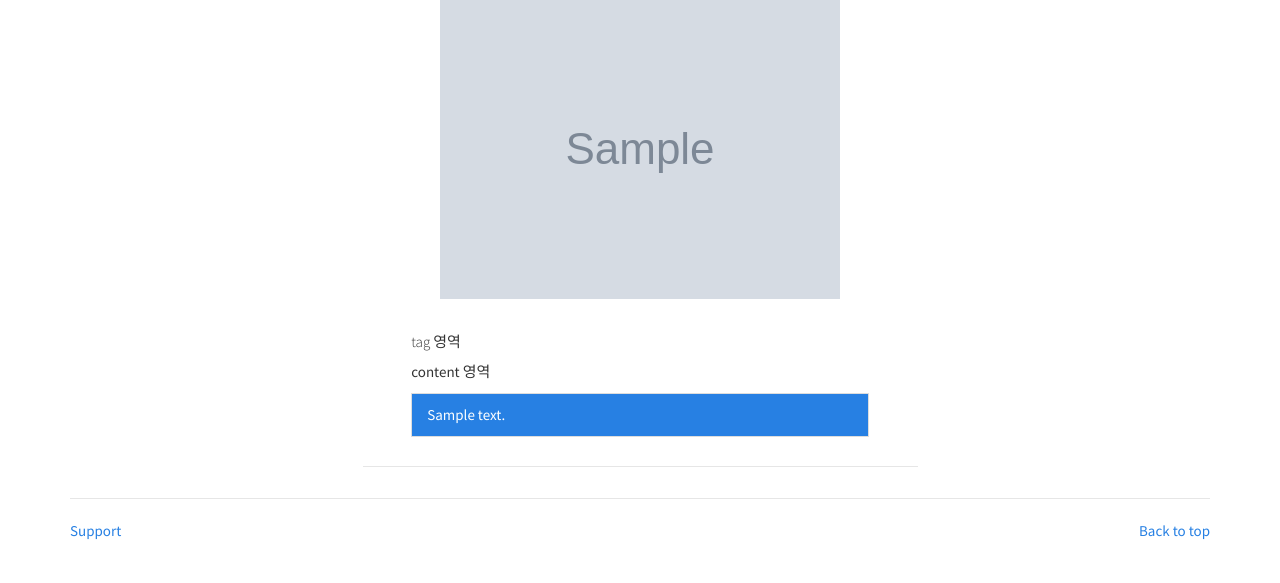
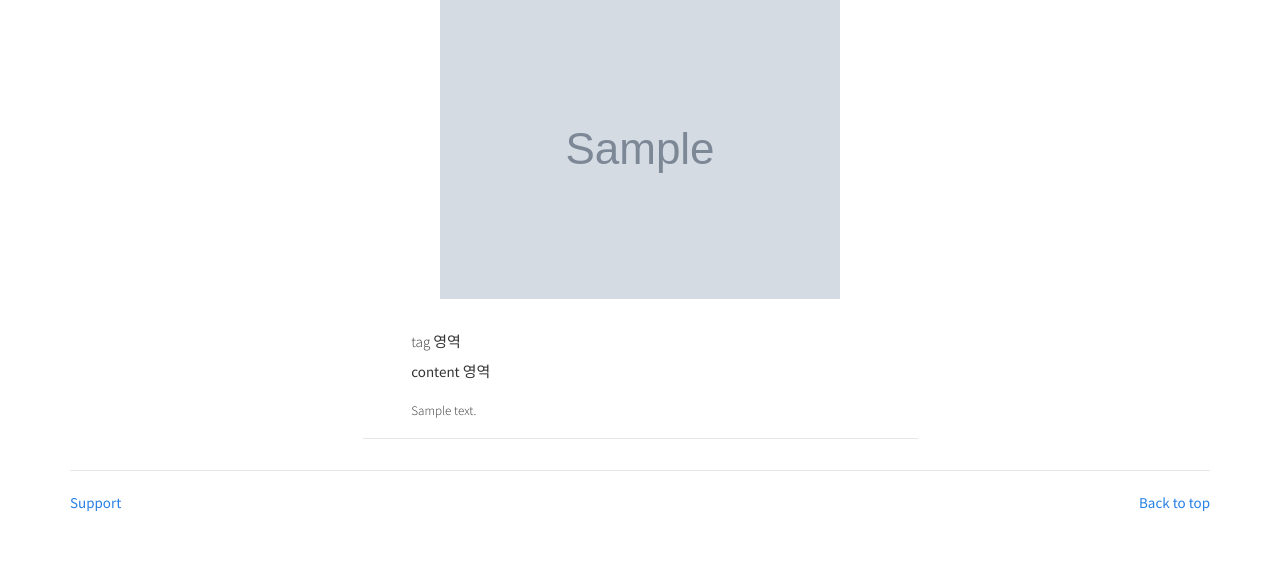
Before and after one commit to manducku/awesomepose, a Django app: template awesomepose/posts/templates/posts/detail.html in a window 1280 px wide. Shown: the part 217-800 px from the top of the page. Run offline with Django 3.2, Linux system fonts and the light colour scheme; the template is opened without the code that fills it: most values are stand-ins (such as "Sample title", 1, 10 or a date in 2020); grey boxes marked "Sample" are stand-in pictures; grey boxes labelled with a size stand in for pictures from a placeholder-image service; parts of the project's set-up code (start-up, migrations or seed data) failed here and were passed over; some libraries are stand-ins or nearby versions.

Commit message:
add comment in detail template

```diff
--- a/awesomepose/posts/models/post.py
+++ b/awesomepose/posts/models/post.py
@@ -28,3 +28,6 @@ class Post(models.Model):
                     "slug": self.id,
                     }
                 )
+
+    def __str__(self):
+        return self.title
--- a/awesomepose/posts/templates/posts/detail.html
+++ b/awesomepose/posts/templates/posts/detail.html
@@ -37,11 +37,8 @@
                         </div>
 
                         <div class="col-lg-10 col-lg-offset-1">
-                           <div class="list-group">
                                 {% for comment in post.comment_set.all %}
-                                <a href="#" class="list-group-item active">
-                                        {{comment}}
-                                </a>
+                                    <h6>{{comment.content}}</h6>
                                 {% endfor %}
                         </div>
                    </div>
```
